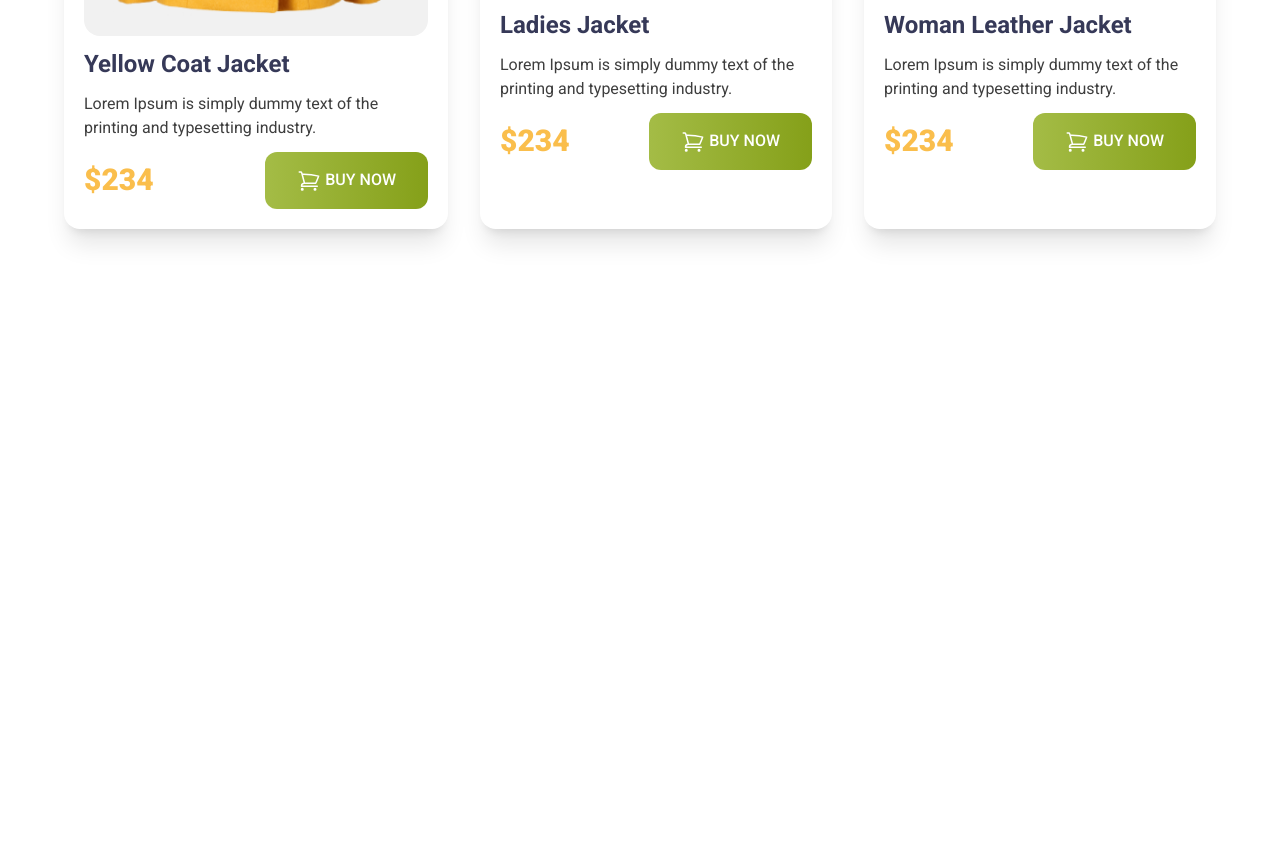
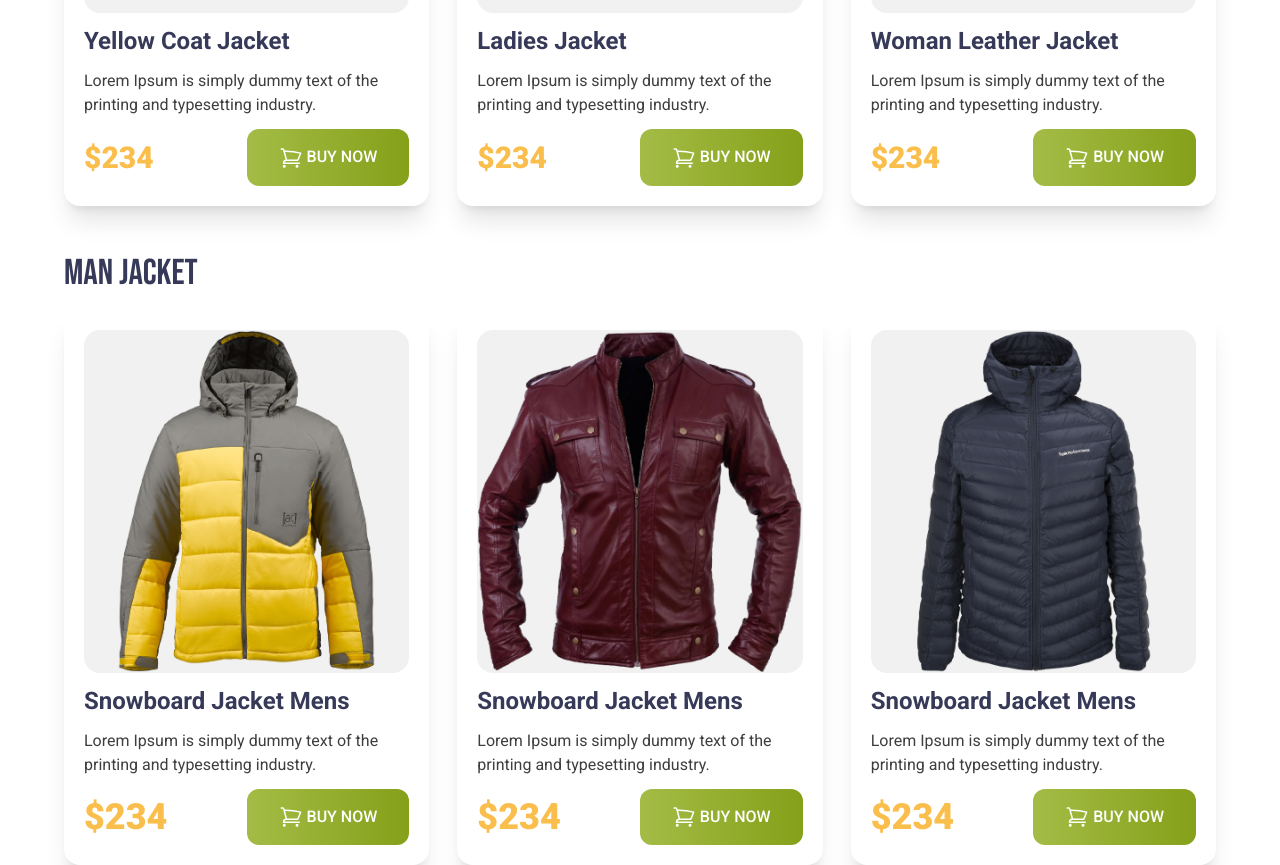
Before and after one commit to cssmh/penguin-fashion-tailwind, a plain HTML site: page index.html in a window 1280 px wide. Shown: the part 1115-1980 px from the top of the page. Before the commit the page ends 1392 px from the top, so only its background shows below. Drawn offline with nearby package versions, Linux system fonts and the light colour scheme.

Commit message:
men ajcket section end

```diff
--- a/index.html
+++ b/index.html
@@ -47,10 +47,10 @@
     </header>
     <main class="max-w-6xl mx-auto">
         <!-- women jacket section -->
-        <section class="py-12 text-center md:text-left">
-            <h1 class="mb-4 text-4xl uppercase font-bebas text-[#363958]">Woman Jacket</h1>
+        <section class="py-12">
+            <h1 class="mb-4 text-4xl uppercase font-bebas text-[#363958] text-center md:text-left">Woman Jacket</h1>
             <!-- Jacket container -->
-            <div class="grid gri-cols-1 md:grid-cols-2 lg:grid-cols-3 font-roboto md:space-x-8 mx-5 md:mx-0">
+            <div class="grid gri-cols-1 md:grid-cols-2 lg:grid-cols-3 font-roboto mx-5 md:mx-0 gap-x-7">
                 <!-- jacket 1 -->
                 <div class="space-y-3 p-5 shadow-xl rounded-2xl">
                     <div class="bg-[#F1F1F1] p-5 rounded-2xl">
@@ -107,6 +107,64 @@
                 </div>
             </div>
         </section>
+        <!-- Man Jacket Section -->
+        <section>
+            <h1 class="mb-4 text-4xl uppercase text-[#363958] font-bebas text-center md:text-left">Man Jacket</h1>
+            <!-- Jacket Container -->
+            <div class="grid gri-cols-1 md:grid-cols-2 lg:grid-cols-3 font-roboto gap-x-7 mx-5 md:mx-0">
+                <!-- jacket 1 -->
+                <div class="space-y-3 p-5 shadow-xl rounded-2xl">
+                    <div class="bg-[#F1F1F1] rounded-2xl">
+                        <img src="images/jacket-4.png" alt="">
+                    </div>
+                    <h3 class="text-[#363958] text-2xl font-bold">Snowboard Jacket Mens</h3>
+                    <p class="text-[#3E3E3E] text-base">Lorem Ipsum is simply dummy text of the<br> printing and typesetting industry.</p>
+                    <div class="flex justify-between items-center">
+                        <h3 class="text-[#FABE4C] font-black text-4xl">$234</h3>
+                        <button class="text-[#FFF] uppercase bg-gradient-to-r from-[#A4BC46] to-[#85A019] px-8 py-4 rounded-xl font-medium font-roboto">
+                            <svg xmlns="http://www.w3.org/2000/svg" fill="none" viewBox="0 0 24 24" stroke-width="1.5" stroke="currentColor" class="w-6 h-6 inline">
+                                <path stroke-linecap="round" stroke-linejoin="round" d="M2.25 3h1.386c.51 0 .955.343 1.087.835l.383 1.437M7.5 14.25a3 3 0 00-3 3h15.75m-12.75-3h11.218c1.121-2.3 2.1-4.684 2.924-7.138a60.114 60.114 0 00-16.536-1.84M7.5 14.25L5.106 5.272M6 20.25a.75.75 0 11-1.5 0 .75.75 0 011.5 0zm12.75 0a.75.75 0 11-1.5 0 .75.75 0 011.5 0z" />
+                              </svg>
+
+                              Buy Now</button>
+                    </div>
+                </div>
+                <!-- jacket 2 -->
+                <div class="space-y-3 p-5 shadow-xl rounded-2xl">
+                    <div class="bg-[#F1F1F1] rounded-2xl">
+                        <img src="images/jacket-5.png" alt="">
+                    </div>
+                    <h3 class="text-[#363958] text-2xl font-bold">Snowboard Jacket Mens</h3>
+                    <p class="text-[#3E3E3E] text-base">Lorem Ipsum is simply dummy text of the<br> printing and typesetting industry.</p>
+                    <div class="flex justify-between items-center">
+                        <h3 class="text-[#FABE4C] font-black text-4xl">$234</h3>
+                        <button class="text-[#FFF] uppercase bg-gradient-to-r from-[#A4BC46] to-[#85A019] px-8 py-4 rounded-xl font-medium font-roboto">
+                            <svg xmlns="http://www.w3.org/2000/svg" fill="none" viewBox="0 0 24 24" stroke-width="1.5" stroke="currentColor" class="w-6 h-6 inline">
+                                <path stroke-linecap="round" stroke-linejoin="round" d="M2.25 3h1.386c.51 0 .955.343 1.087.835l.383 1.437M7.5 14.25a3 3 0 00-3 3h15.75m-12.75-3h11.218c1.121-2.3 2.1-4.684 2.924-7.138a60.114 60.114 0 00-16.536-1.84M7.5 14.25L5.106 5.272M6 20.25a.75.75 0 11-1.5 0 .75.75 0 011.5 0zm12.75 0a.75.75 0 11-1.5 0 .75.75 0 011.5 0z" />
+                              </svg>
+
+                              Buy Now</button>
+                    </div>
+                </div>
+                <!-- jacket 3 -->
+                <div class="space-y-3 p-5 shadow-xl rounded-2xl">
+                    <div class="bg-[#F1F1F1] rounded-2xl">
+                        <img src="images/jacket-6.png" alt="">
+                    </div>
+                    <h3 class="text-[#363958] text-2xl font-bold">Snowboard Jacket Mens</h3>
+                    <p class="text-[#3E3E3E] text-base">Lorem Ipsum is simply dummy text of the<br> printing and typesetting industry.</p>
+                    <div class="flex justify-between items-center">
+                        <h3 class="text-[#FABE4C] font-black text-4xl">$234</h3>
+                        <button class="text-[#FFF] uppercase bg-gradient-to-r from-[#A4BC46] to-[#85A019] px-8 py-4 rounded-xl font-medium font-roboto">
+                            <svg xmlns="http://www.w3.org/2000/svg" fill="none" viewBox="0 0 24 24" stroke-width="1.5" stroke="currentColor" class="w-6 h-6 inline">
+                                <path stroke-linecap="round" stroke-linejoin="round" d="M2.25 3h1.386c.51 0 .955.343 1.087.835l.383 1.437M7.5 14.25a3 3 0 00-3 3h15.75m-12.75-3h11.218c1.121-2.3 2.1-4.684 2.924-7.138a60.114 60.114 0 00-16.536-1.84M7.5 14.25L5.106 5.272M6 20.25a.75.75 0 11-1.5 0 .75.75 0 011.5 0zm12.75 0a.75.75 0 11-1.5 0 .75.75 0 011.5 0z" />
+                              </svg>
+
+                              Buy Now</button>
+                    </div>
+                </div>
+            </div>
+        </section>
     </main>
     <footer>
 
```
